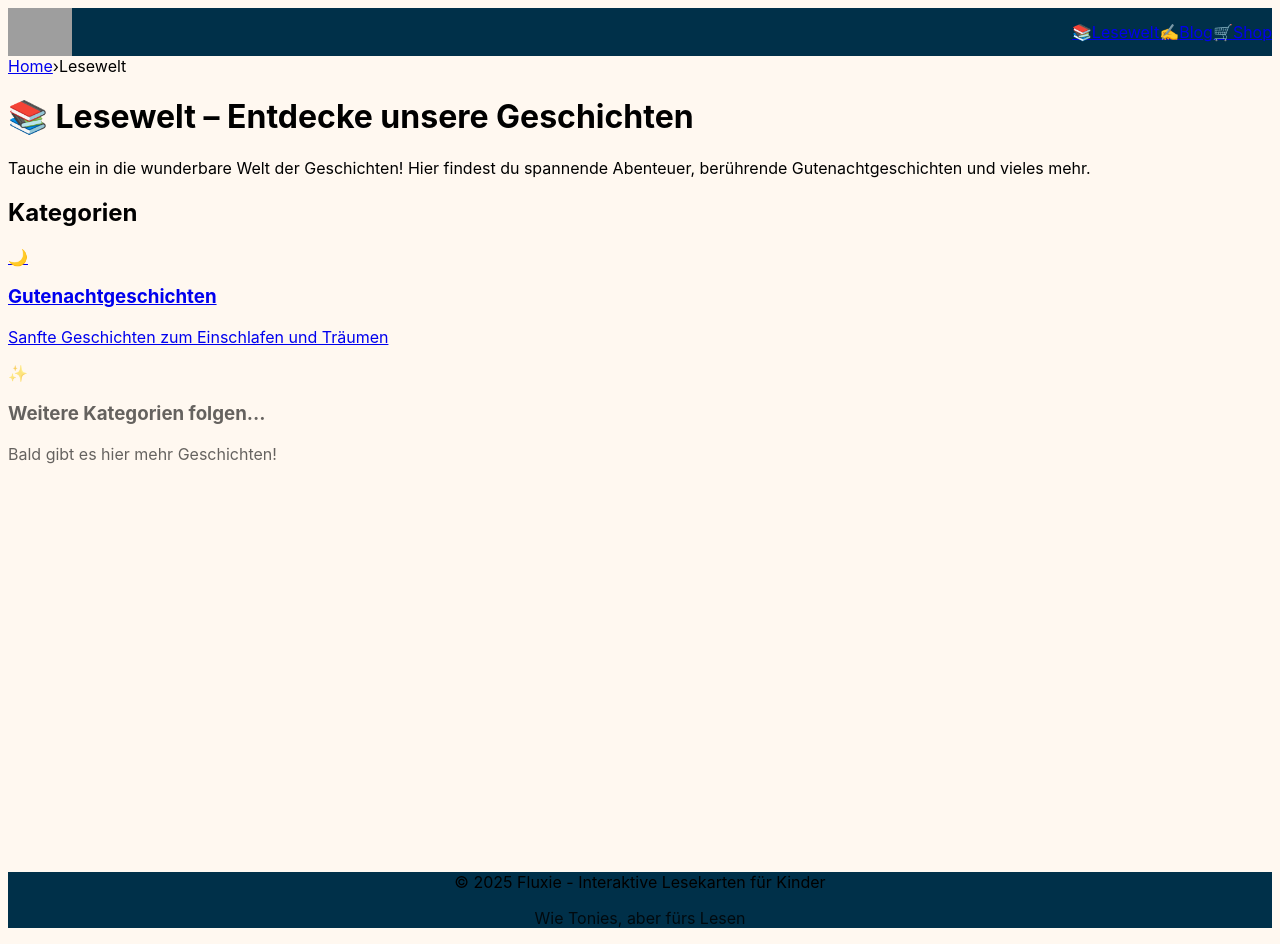
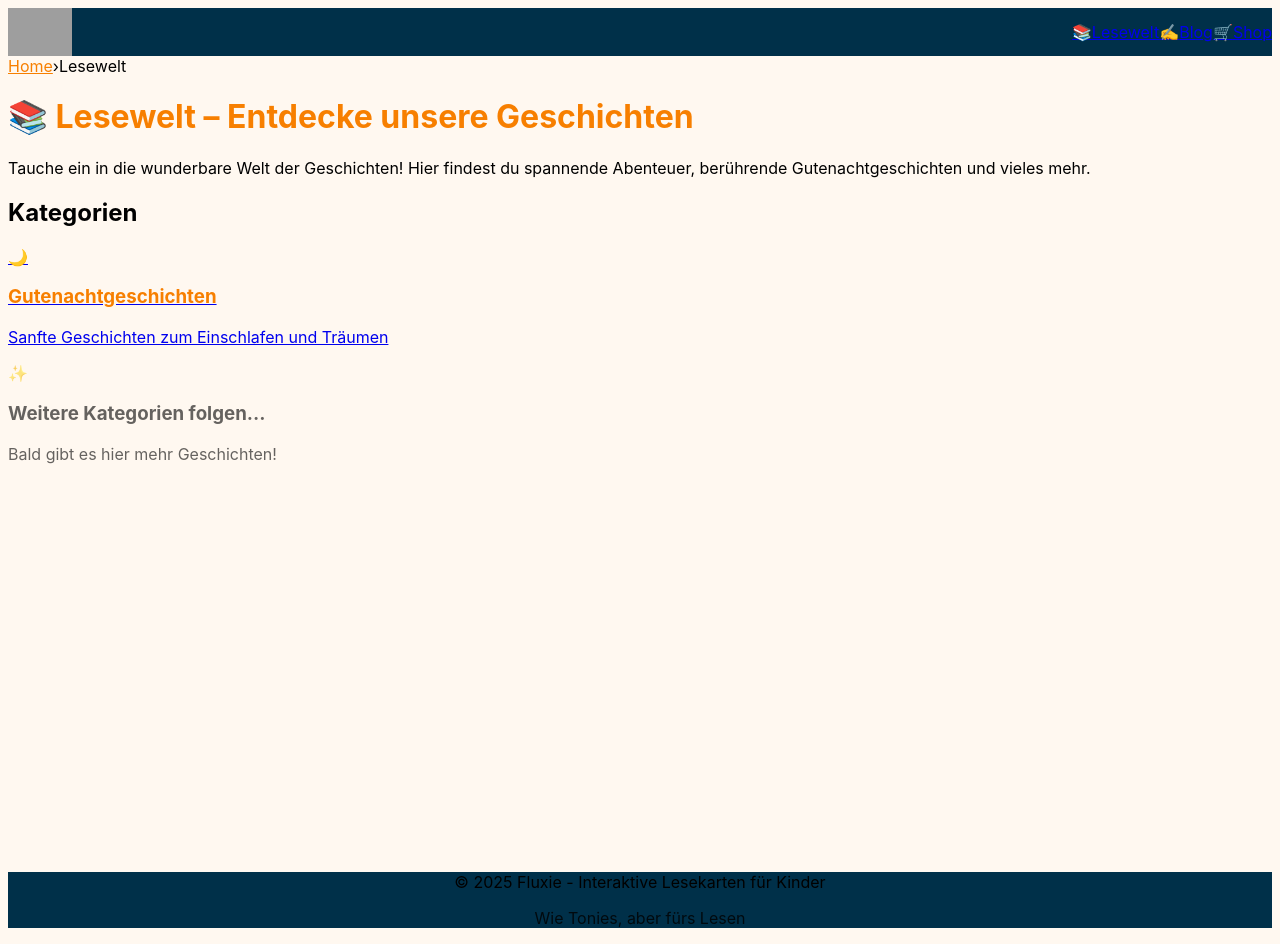
Before and after one commit to SomToyer/SEO-Pyramide, a Next.js app in the folder demo-site/: page /lesewelt in a window 1280 px wide. Built offline with nearby package versions, Linux system fonts and the light colour scheme; grey boxes are pictures that could not be loaded.

Commit message:
feat: Add orange headings to Lesewelt main page
- Change H1 main heading to orange (#f77f00)
- Update breadcrumb links to orange with hover effects
- Change Gutenachtgeschichten category heading to orange

```diff
--- a/demo-site/app/lesewelt/page.tsx
+++ b/demo-site/app/lesewelt/page.tsx
@@ -4,13 +4,13 @@ export default function LeseweltPage() {
       <div className="max-w-4xl mx-auto">
         {/* Breadcrumb */}
         <nav className="mb-8 text-sm text-gray-600">
-          <a href="/" className="hover:text-purple-600">Home</a>
+          <a href="/" className="hover:opacity-80 transition" style={{ color: '#f77f00' }}>Home</a>
           <span className="mx-2">›</span>
           <span>Lesewelt</span>
         </nav>
 
         {/* Hero */}
-        <h1 className="text-4xl font-bold mb-4 text-purple-600">
+        <h1 className="text-4xl font-bold mb-4" style={{ color: '#f77f00' }}>
           📚 Lesewelt – Entdecke unsere Geschichten
         </h1>
         <p className="text-lg text-gray-600 mb-12">
@@ -24,7 +24,7 @@ export default function LeseweltPage() {
           <a href="/lesewelt/gutenachtgeschichten" className="group">
             <div className="bg-white rounded-xl shadow-md p-6 hover:shadow-xl transition-all transform hover:-translate-y-1">
               <div className="text-5xl mb-3">🌙</div>
-              <h3 className="text-xl font-bold mb-2 text-purple-600 group-hover:text-purple-700">
+              <h3 className="text-xl font-bold mb-2 group-hover:opacity-80" style={{ color: '#f77f00' }}>
                 Gutenachtgeschichten
               </h3>
               <p className="text-gray-600">
```
